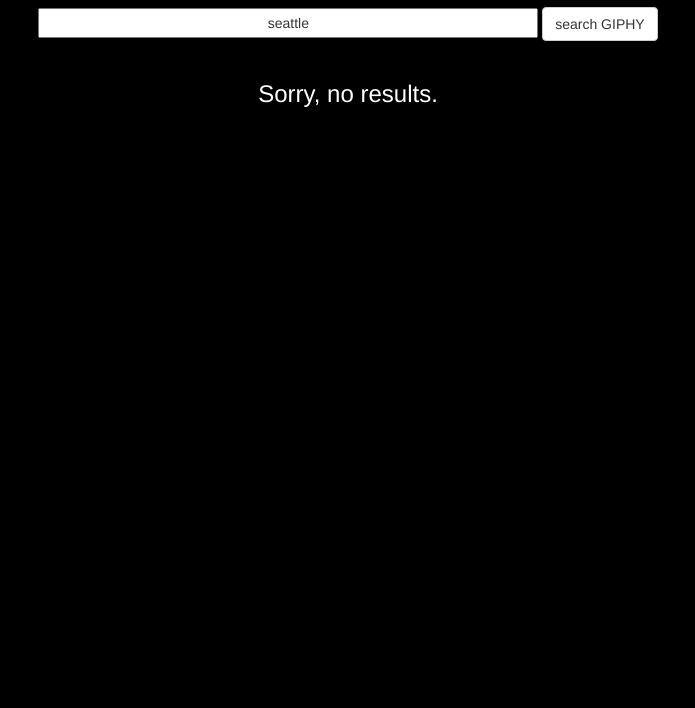
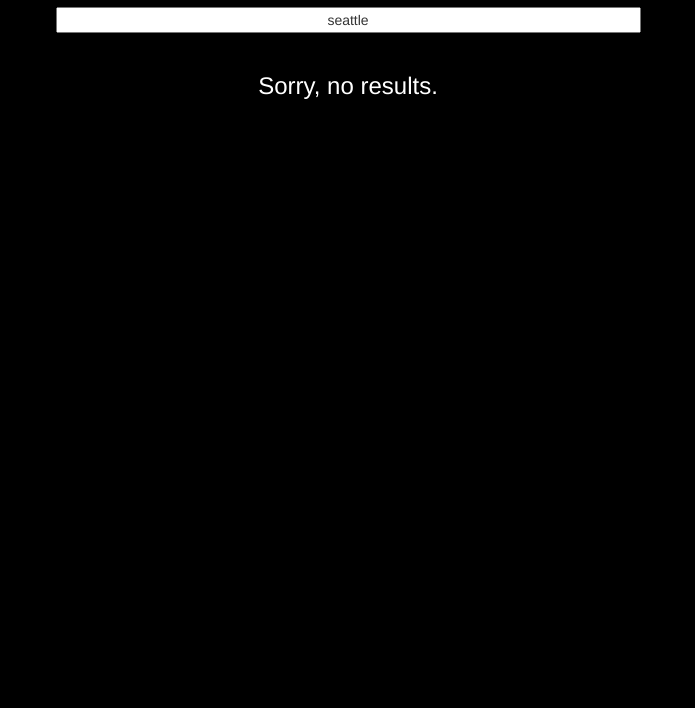
Before and after one commit to 1CTWgha/giphy, a plain HTML site: page index.html in a window 1280 px wide. Shown: the part 92-800 px from the top of the page, without its empty margins (292-987 px from the left). Drawn offline with nearby package versions, Linux system fonts and the light colour scheme; no server answers.

Commit message:
Formatting search

```diff
--- a/index.html
+++ b/index.html
@@ -17,7 +17,7 @@
       <div class="row text-center input-form">
         <form ng-submit="search()">
           <input class="input text-center" type="text" ng-model="searchTerm" />
-          <button class="btn btn-default" type="submit">search GIPHY</button>
+          <!-- <button class="btn btn-default" type="submit">search GIPHY</button> -->
         </form>
       </div>
 
--- a/style.css
+++ b/style.css
@@ -15,8 +15,7 @@ body {
   margin-top: 5px;
 }
 .input {
-  width: 500px;
-  height: 30px;
+  width: 50%;
 }
 .input-form {
   margin-bottom: 20px;
```
Also changed, not shown: 1 other file.
